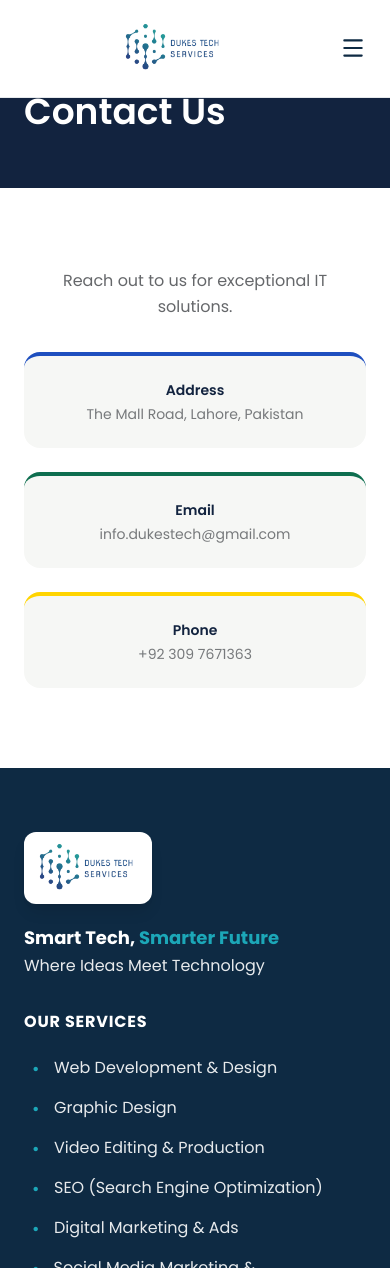
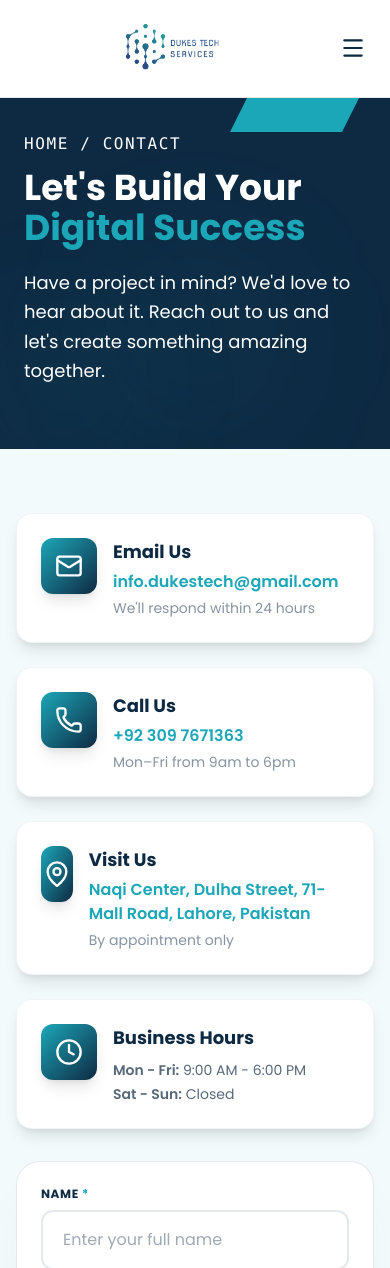
Before and after one commit to Khadija-Bilal244/Dukes-Tech-Services, a React (Vite) app: page /contact in a window 390 px wide. Shown: the top 1268 px of the page. Built offline with nearby package versions, Linux system fonts and the light colour scheme.

Commit message:
contactform updated

```diff
--- a/src/components/Contact.jsx
+++ b/src/components/Contact.jsx
@@ -1,7 +1,26 @@
+// Contact.jsx - Contact Page
+import { Helmet } from "react-helmet-async";
 import { useState } from "react";
-import { Mail, Phone, MapPin, Send, CheckCircle, AlertCircle, Info } from "lucide-react";
+import { motion } from "framer-motion";
+import { useInView } from "react-intersection-observer";
+import {
+  Mail,
+  Phone,
+  MapPin,
+  Send,
+  CheckCircle,
+  AlertCircle,
+  Info,
+  Clock,
+  Globe
+} from "lucide-react";
 
-function ContactForm() {
+export default function Contact() {
+  const { ref, inView } = useInView({
+    triggerOnce: true,
+    threshold: 0.1,
+  });
+
   const [form, setForm] = useState({ name: "", email: "", message: "" });
   const [status, setStatus] = useState({ message: "", type: "" });
   const [loading, setLoading] = useState(false);
@@ -47,36 +66,158 @@ function ContactForm() {
     setTimeout(() => setStatus({ message: "", type: "" }), 5000);
   };
 
+  const contactInfo = [
+    {
+      icon: Mail,
+      title: "Email Us",
+      value: "info.dukestech@gmail.com",
+      link: "mailto:info.dukestech@gmail.com",
+      sub: "We'll respond within 24 hours",
+      color: "from-[#1CA7B8] to-[#0E2A43]"
+    },
+    {
+      icon: Phone,
+      title: "Call Us",
+      value: "+92 309 7671363",
+      link: "tel:+923097671363",
+      sub: "Mon–Fri from 9am to 6pm",
+      color: "from-[#1CA7B8] to-[#0E2A43]"
+    },
+    {
+      icon: MapPin,
+      title: "Visit Us",
+      value: "Naqi Center, Dulha Street, 71-Mall Road, Lahore, Pakistan",
+      link: "#",
+      sub: "By appointment only",
+      color: "from-[#1CA7B8] to-[#0E2A43]"
+    }
+  ];
+
+  const contactSchema = {
+    "@context": "https://schema.org",
+    "@type": "ContactPage",
+    "name": "Contact Dukes Tech Services",
+    "description": "Get in touch with Dukes Tech Services for web development, digital marketing, software development, and IT consulting services.",
+    "mainEntity": {
+      "@type": "Organization",
+      "name": "Dukes Tech Services",
+      "email": "info.dukestech@gmail.com",
+      "telephone": "+92-309-7671363",
+      "address": {
+        "@type": "PostalAddress",
+        "streetAddress": "Naqi Center, Dulha Street, 71-Mall Road",
+        "addressLocality": "Lahore",
+        "addressCountry": "Pakistan"
+      }
+    }
+  };
+
   return (
-    <section className="bg-[#F2FAFB] py-16 px-4 sm:px-6 lg:py-24">
-      <div className="max-w-7xl mx-auto">
-        {/* Header */}
-        <div className="text-center mb-12">
-          <span className="inline-block rounded-full bg-[#1CA7B8]/10 px-6 py-2 text-base font-bold uppercase tracking-[0.15em] text-[#1CA7B8] font-sans border border-[#1CA7B8]/20">
-            Get in Touch
+    <>
+      <Helmet>
+        <title>Contact Us - Dukes Tech Services | Get in Touch</title>
+        <meta name="description" content="Contact Dukes Tech Services for web development, digital marketing, software development, and IT consulting. Call +92 309 7671363 or email info.dukestech@gmail.com." />
+        <meta name="keywords" content="contact Dukes Tech Services, IT consulting Lahore, web development contact, digital marketing agency" />
+        <link rel="canonical" href="https://www.dukestechservices.com/contact" />
+
+        <meta property="og:title" content="Contact Us - Dukes Tech Services" />
+        <meta property="og:description" content="Get in touch with Dukes Tech Services for innovative technology solutions." />
+        <meta property="og:type" content="website" />
+        <meta property="og:url" content="https://www.dukestechservices.com/contact" />
+
+        <meta name="twitter:card" content="summary_large_image" />
+        <meta name="twitter:title" content="Contact Us - Dukes Tech Services" />
+        <meta name="twitter:description" content="Get in touch with Dukes Tech Services for innovative technology solutions." />
+
+        <script type="application/ld+json">
+          {JSON.stringify(contactSchema)}
+        </script>
+      </Helmet>
+
+      <section className="bg-[#F2FAFB] py-16 sm:py-20 lg:py-24">
+        <div className="max-w-7xl mx-auto px-4 sm:px-6 lg:px-8">
+          <div ref={ref} className="grid lg:grid-cols-5 gap-8 lg:gap-12">
+            {/* Contact Info - Left Side (2 columns) */}
+            <div className="lg:col-span-2 space-y-6">
+              {contactInfo.map((item, index) => {
+                const Icon = item.icon;
+                return (
+                  <motion.div
+                    key={index}
+                    initial={{ opacity: 0, x: -30 }}
+                    animate={inView ? { opacity: 1, x: 0 } : {}}
+                    transition={{ delay: index * 0.1 }}
+                    className="group bg-white rounded-2xl p-6 shadow-lg hover:shadow-2xl transition-all duration-500 hover:-translate-y-2 border border-[#0E2A43]/5 hover:border-[#1CA7B8]/30"
+                  >
+                    <div className="flex items-start gap-4">
+                      <div className="inline-flex h-14 w-14 items-center justify-center rounded-xl bg-gradient-to-br from-[#1CA7B8] to-[#0E2A43] text-white shadow-lg transition-all duration-500 group-hover:scale-110 group-hover:rotate-6">
+                        <Icon className="h-7 w-7" />
+                      </div>
+                      <div>
+                        <h4 className="font-sans text-lg font-bold text-[#0E2A43]">
+                          {item.title}
+                        </h4>
+                        {item.link ? (
+                          <a
+                            href={item.link}
+                            className="font-sans text-[#1CA7B8] font-semibold hover:underline block mt-1"
+                          >
+                            {item.value}
+                          </a>
+                        ) : (
+                          <span className="font-sans text-[#1CA7B8] font-semibold block mt-1">
+                            {item.value}
                           </span>
-          <h2 className="mt-4 font-sans text-3xl sm:text-4xl md:text-5xl font-bold text-[#0E2A43]">
-            Let's Build Your <br />
-            <span className="text-[#1CA7B8]">Digital Success</span>
-          </h2>
-          <div className="flex justify-center gap-2 mt-4">
-            <span className="inline-block h-1 w-16 rounded-full bg-[#1CA7B8]" />
-            <span className="inline-block h-1 w-8 rounded-full bg-[#1CA7B8]/30" />
+                        )}
+                        <span className="font-sans text-sm text-[#0E2A43]/50 block mt-1">
+                          {item.sub}
+                        </span>
                       </div>
-          <p className="mt-5 text-[black] max-w-2xl mx-auto font-sans text-base sm:text-lg leading-relaxed">
-            Dukes Tech Services is your trusted partner for innovative technology solutions,
-            custom web development, creative design, digital marketing, and IT consulting.
-            We're committed to empowering your business with reliable, scalable, and future-ready
-            technology that drives growth and digital transformation.
+                    </div>
+                  </motion.div>
+                );
+              })}
+
+              {/* Business Hours - Now with hover animation */}
+              <motion.div
+                initial={{ opacity: 0, x: -30 }}
+                animate={inView ? { opacity: 1, x: 0 } : {}}
+                transition={{ delay: 0.3 }}
+                className="group bg-white rounded-2xl p-6 shadow-lg hover:shadow-2xl transition-all duration-500 hover:-translate-y-2 border border-[#0E2A43]/5 hover:border-[#1CA7B8]/30"
+              >
+                <div className="flex items-start gap-4">
+                  <div className="inline-flex h-14 w-14 items-center justify-center rounded-xl bg-gradient-to-br from-[#1CA7B8] to-[#0E2A43] text-white shadow-lg transition-all duration-500 group-hover:scale-110 group-hover:rotate-6">
+                    <Clock className="h-7 w-7" />
+                  </div>
+                  <div>
+                    <h4 className="font-sans text-lg font-bold text-[#0E2A43]">
+                      Business Hours
+                    </h4>
+                    <div className="mt-2 space-y-1">
+                      <p className="font-sans text-sm text-[#0E2A43]/70">
+                        <span className="font-semibold">Mon - Fri:</span> 9:00 AM - 6:00 PM
+                      </p>
+                      <p className="font-sans text-sm text-[#0E2A43]/70">
+                        <span className="font-semibold">Sat - Sun:</span> Closed
                       </p>
                     </div>
+                  </div>
+                </div>
+              </motion.div>
+            </div>
 
-        {/* Form Card */}
-        <div className="bg-white rounded-3xl shadow-2xl shadow-[#0E2A43]/5 border border-[#0E2A43]/10 p-6 sm:p-8 lg:p-12 max-w-4xl mx-auto mb-12">
+            {/* Contact Form - Right Side (3 columns) */}
+            <motion.div
+              initial={{ opacity: 0, x: 30 }}
+              animate={inView ? { opacity: 1, x: 0 } : {}}
+              transition={{ delay: 0.2 }}
+              className="lg:col-span-3"
+            >
+              <div className="bg-white rounded-3xl shadow-2xl shadow-[#0E2A43]/5 border border-[#0E2A43]/10 p-6 sm:p-8 lg:p-10">
                 <form onSubmit={handleSubmit}>
-            <div className="grid grid-cols-1 md:grid-cols-2 gap-6 md:gap-8 mb-6">
+                  <div className="grid grid-cols-1 sm:grid-cols-2 gap-6">
                     <div className="flex flex-col gap-2">
-                <label className="text-base font-bold uppercase tracking-wider text-[black] font-sans">
+                      <label className="text-xs font-bold uppercase tracking-wider text-[#0E2A43] font-sans">
                         Name <span className="text-[#1CA7B8]">*</span>
                       </label>
                       <input
@@ -85,12 +226,12 @@ function ContactForm() {
                         placeholder="Enter your full name"
                         value={form.name}
                         onChange={handleChange}
-                  className="w-full px-5 py-4 border-2 border-[#0E2A43]/10 rounded-xl text-base text-[#0E2A43] bg-white outline-none transition-all duration-300 focus:border-[#1CA7B8] focus:shadow-[0_0_0_4px_rgba(28,167,184,0.12)] placeholder:text-[#0E2A43]/60 font-sans"
+                        className="w-full px-5 py-4 border-2 border-[#0E2A43]/10 rounded-xl text-base text-[#0E2A43] bg-white outline-none transition-all duration-300 focus:border-[#1CA7B8] focus:shadow-[0_0_0_4px_rgba(28,167,184,0.12)] placeholder:text-[#0E2A43]/40 font-sans"
                         required
                       />
                     </div>
                     <div className="flex flex-col gap-2">
-                <label className="text-base font-bold uppercase tracking-wider text-[black] font-sans">
+                      <label className="text-xs font-bold uppercase tracking-wider text-[#0E2A43] font-sans">
                         Email <span className="text-[#1CA7B8]">*</span>
                       </label>
                       <input
@@ -99,14 +240,14 @@ function ContactForm() {
                         placeholder="Enter your email address"
                         value={form.email}
                         onChange={handleChange}
-                  className="w-full px-5 py-4 border-2 border-[#0E2A43]/10 rounded-xl text-base text-[#0E2A43] bg-white outline-none transition-all duration-300 focus:border-[#1CA7B8] focus:shadow-[0_0_0_4px_rgba(28,167,184,0.12)] placeholder:text-[#0E2A43]/60 font-sans"
+                        className="w-full px-5 py-4 border-2 border-[#0E2A43]/10 rounded-xl text-base text-[#0E2A43] bg-white outline-none transition-all duration-300 focus:border-[#1CA7B8] focus:shadow-[0_0_0_4px_rgba(28,167,184,0.12)] placeholder:text-[#0E2A43]/40 font-sans"
                         required
                       />
                     </div>
                   </div>
 
-            <div className="flex flex-col gap-2 mb-6">
-              <label className="text-base font-bold uppercase tracking-wider text-[black] font-sans">
+                  <div className="flex flex-col gap-2 mt-6">
+                    <label className="text-xs font-bold uppercase tracking-wider text-[#0E2A43] font-sans">
                       Message <span className="text-[#1CA7B8]">*</span>
                     </label>
                     <textarea
@@ -114,19 +255,19 @@ function ContactForm() {
                       placeholder="Tell us about your project, goals, or technology needs..."
                       value={form.message}
                       onChange={handleChange}
-                rows="5"
-                className="w-full px-5 py-4 border-2 border-[#0E2A43]/10 rounded-xl text-base text-[#0E2A43] bg-white outline-none transition-all duration-300 focus:border-[#1CA7B8] focus:shadow-[0_0_0_4px_rgba(28,167,184,0.12)] placeholder:text-[#0E2A43]/60 font-sans resize-y"
+                      rows="6"
+                      className="w-full px-5 py-4 border-2 border-[#0E2A43]/10 rounded-xl text-base text-[#0E2A43] bg-white outline-none transition-all duration-300 focus:border-[#1CA7B8] focus:shadow-[0_0_0_4px_rgba(28,167,184,0.12)] placeholder:text-[#0E2A43]/40 font-sans resize-y"
                       required
                     />
                   </div>
 
-            <div className="flex justify-center">
+                  <div className="mt-6">
                     <button
                       type="submit"
                       disabled={loading}
-                className="inline-flex items-center gap-3 rounded-full bg-gradient-to-r from-[#1CA7B8] to-[#0E2A43] px-10 py-4 text-base font-semibold text-white shadow-lg shadow-[#1CA7B8]/25 transition-all hover:scale-105 hover:shadow-[#1CA7B8]/40 disabled:opacity-70 disabled:cursor-not-allowed font-sans"
+                      className="w-full inline-flex items-center justify-center gap-3 rounded-full bg-gradient-to-r from-[#1CA7B8] to-[#0E2A43] px-8 py-4 text-base font-semibold text-white shadow-lg shadow-[#1CA7B8]/25 transition-all hover:scale-105 hover:shadow-[#1CA7B8]/40 disabled:opacity-70 disabled:cursor-not-allowed font-sans"
                     >
-                <Send className="h-6 w-6" />
+                      <Send className="h-5 w-5" />
                       {loading ? "Sending..." : "Send Message"}
                     </button>
                   </div>
@@ -139,75 +280,40 @@ function ContactForm() {
                         ? "bg-red-50 text-red-600 border border-red-200"
                         : "bg-blue-50 text-blue-600 border border-blue-200"
                     }`}>
-                {status.type === "success" && <CheckCircle className="h-5 w-5" />}
-                {status.type === "error" && <AlertCircle className="h-5 w-5" />}
-                {status.type === "info" && <Info className="h-5 w-5" />}
+                      {status.type === "success" && <CheckCircle className="h-5 w-5 text-[#1CA7B8]" />}
+                      {status.type === "error" && <AlertCircle className="h-5 w-5 text-red-500" />}
+                      {status.type === "info" && <Info className="h-5 w-5 text-blue-500" />}
                       {status.message}
                     </div>
                   )}
                 </form>
               </div>
-
-        {/* Info Cards */}
-        <div className="grid grid-cols-1 sm:grid-cols-2 lg:grid-cols-3 gap-6 max-w-5xl mx-auto">
-          {/* Email Card */}
-          <div className="group bg-white rounded-2xl p-8 text-center shadow-lg hover:shadow-2xl transition-all duration-300 hover:-translate-y-2 border border-[#0E2A43]/5 hover:border-[#1CA7B8]/30">
-            <div className="inline-flex h-16 w-16 items-center justify-center rounded-2xl bg-[#F2FAFB] text-[#1CA7B8] transition-all duration-300 group-hover:bg-gradient-to-br group-hover:from-[#1CA7B8] group-hover:to-[#0E2A43] group-hover:text-white group-hover:scale-110 group-hover:rotate-6">
-              <Mail className="h-8 w-8" />
-            </div>
-            <h4 className="mt-4 font-sans font-bold text-black text-lg">
-              Email Us
-            </h4>
-            <a
-              href="mailto:info.dukestech@gmail.com"
-              className="font-sans text-[#1CA7B8] font-semibold hover:underline block mt-2 text-lg"
-            >
-              info.dukestech@gmail.com
-            </a>
-            <span className="font-sans text-base text-black block mt-2">
-              We'll respond within 24 hours
-            </span>
+            </motion.div>
           </div>
 
-          {/* Phone Card */}
-          <div className="group bg-white rounded-2xl p-8 text-center shadow-lg hover:shadow-2xl transition-all duration-300 hover:-translate-y-2 border border-[#0E2A43]/5 hover:border-[#1CA7B8]/30">
-            <div className="inline-flex h-16 w-16 items-center justify-center rounded-2xl bg-[#F2FAFB] text-[#1CA7B8] transition-all duration-300 group-hover:bg-gradient-to-br group-hover:from-[#1CA7B8] group-hover:to-[#0E2A43] group-hover:text-white group-hover:scale-110 group-hover:rotate-6">
-              <Phone className="h-8 w-8" />
-            </div>
-            <h4 className="mt-4 font-sans font-bold text-black text-lg">
-              Call Us
-            </h4>
-            <a
-              href="tel:+923097671363"
-              className="font-sans text-[#1CA7B8] font-semibold hover:underline block mt-2 text-lg"
+          {/* Map Section */}
+          <motion.div
+            initial={{ opacity: 0, y: 30 }}
+            animate={inView ? { opacity: 1, y: 0 } : {}}
+            transition={{ delay: 0.4 }}
+            className="mt-12"
           >
-              +92 309 7671363
-            </a>
-            <span className="font-sans text-base text-[black] block mt-2">
-              Mon–Fri from 9am to 6pm
-            </span>
-          </div>
-
-          {/* Address Card */}
-          <div className="group bg-white rounded-2xl p-8 text-center shadow-lg hover:shadow-2xl transition-all duration-300 hover:-translate-y-2 border border-[#0E2A43]/5 hover:border-[#1CA7B8]/30">
-            <div className="inline-flex h-16 w-16 items-center justify-center rounded-2xl bg-[#F2FAFB] text-[#1CA7B8] transition-all duration-300 group-hover:bg-gradient-to-br group-hover:from-[#1CA7B8] group-hover:to-[#0E2A43] group-hover:text-white group-hover:scale-110 group-hover:rotate-6">
-              <MapPin className="h-8 w-8" />
-            </div>
-            <h4 className="mt-4 font-sans font-bold text-[black] text-lg">
-              Visit Us
-            </h4>
-            <span className="font-sans text-[#1CA7B8] font-semibold block mt-2 leading-relaxed text-lg">
-              Naqi Center, Dulha Street,<br />
-              71-Mall Road, Lahore, Pakistan
-            </span>
-            <span className="font-sans text-base text-[black] block mt-1">
-              (By appointment only)
-            </span>
+            <div className="bg-white rounded-3xl shadow-lg border border-[#0E2A43]/5 overflow-hidden">
+              <div className="relative h-64 sm:h-80 md:h-96 w-full">
+                <iframe
+                  src="https://www.google.com/maps/embed?pb=!1m18!1m12!1m3!1d3404.076560318908!2d74.3265953!3d31.4554327!2m3!1f0!2f0!3f0!3m2!1i1024!2i768!4f13.1!3m3!1m2!1s0x3919043b7ee54299%3A0x4a5c52baf27aed35!2sMall%20Rd%2C%20Lahore%2C%20Pakistan!5e0!3m2!1sen!2s!4v1700000000000"
+                  className="absolute inset-0 w-full h-full"
+                  style={{ border: 0 }}
+                  allowFullScreen
+                  loading="lazy"
+                  referrerPolicy="no-referrer-when-downgrade"
+                  title="Dukes Tech Services Location"
+                />
               </div>
             </div>
+          </motion.div>
         </div>
       </section>
+    </>
   );
 }
-
-export default ContactForm;
--- a/src/pages/Contact.jsx
+++ b/src/pages/Contact.jsx
@@ -1,4 +1,6 @@
+// pages/Contact.jsx
 import Seo from "../components/Seo.jsx";
+import ContactForm from "../components/Contact.jsx";
 
 export default function Contact() {
   return (
@@ -8,39 +10,26 @@ export default function Contact() {
         description="Reach Dukes Tech Services in Lahore by phone, email, or our contact form."
         path="/contact"
       />
-      <section className="relative bg-navy overflow-hidden">
-        <div className="absolute top-0 right-0 w-40 h-24 bg-gold" style={{ clipPath: "polygon(30% 0, 100% 0, 70% 100%, 0 100%)" }} />
-        <div className="max-w-7xl mx-auto px-6 lg:px-10 pt-16 pb-14">
-          <p className="font-mono text-xs uppercase tracking-widest text-white/60 mb-3">Home / Contact</p>
-          <h1 className="font-display text-4xl lg:text-5xl font-semibold text-white">Contact Us</h1>
+
+      {/* Hero Section */}
+      <section className="mt-9 relative bg-[#0E2A43] overflow-hidden">
+        <div className="absolute top-0 right-0 w-40 h-24 bg-[#1CA7B8]" style={{ clipPath: "polygon(30% 0, 100% 0, 70% 100%, 0 100%)" }} />
+        <div className="absolute bottom-0 left-0 w-32 h-32 bg-[#1CA7B8]/10 rounded-full blur-3xl" />
+        <div className="absolute top-1/2 right-1/4 w-48 h-48 bg-[#1CA7B8]/5 rounded-full blur-3xl" />
+
+        <div className="max-w-7xl mx-auto px-6 lg:px-10 pt-24 pb-16 relative z-10">
+          <p className="font-mono text-base uppercase tracking-widest text-white mb-3">Home / Contact</p>
+          <h1 className="font-sans text-4xl lg:text-5xl font-bold text-white">
+            Let's Build Your <br />
+            <span className="text-[#1CA7B8]">Digital Success</span>
+          </h1>
+          <p className="mt-5 text-white max-w-xl font-sans text-lg leading-relaxed">
+            Have a project in mind? We'd love to hear about it. Reach out to us and
+            let's create something amazing together.
+          </p>
         </div>
       </section>
-
-      <section className="bg-white py-20">
-        <div className="max-w-3xl mx-auto px-6 text-center">
-          <p className="text-charcoal/70 leading-relaxed mb-8">
-            Reach out to us for exceptional IT solutions.
-          </p>
-          <div className="grid sm:grid-cols-3 gap-6 text-sm">
-            <div className="bg-paper rounded-2xl p-6 border-t-4 border-royalblue">
-              <p className="font-display font-semibold text-navy mb-1">Address</p>
-              <p className="text-charcoal/60">The Mall Road, Lahore, Pakistan</p>
-            </div>
-            <div className="bg-paper rounded-2xl p-6 border-t-4 border-royalgreen">
-              <p className="font-display font-semibold text-navy mb-1">Email</p>
-              <a href="mailto:info.dukestech@gmail.com" className="text-charcoal/60 hover:text-royalblue">
-                info.dukestech@gmail.com
-              </a>
-            </div>
-            <div className="bg-paper rounded-2xl p-6 border-t-4 border-gold">
-              <p className="font-display font-semibold text-navy mb-1">Phone</p>
-              <a href="tel:+923009459653" className="text-charcoal/60 hover:text-royalblue">
-                +92 309 7671363
-              </a>
-            </div>
-          </div>
-        </div>
-      </section>
+      <ContactForm />
     </>
   );
 }
```
Lines whose indentation alone changed are shown as unchanged.
